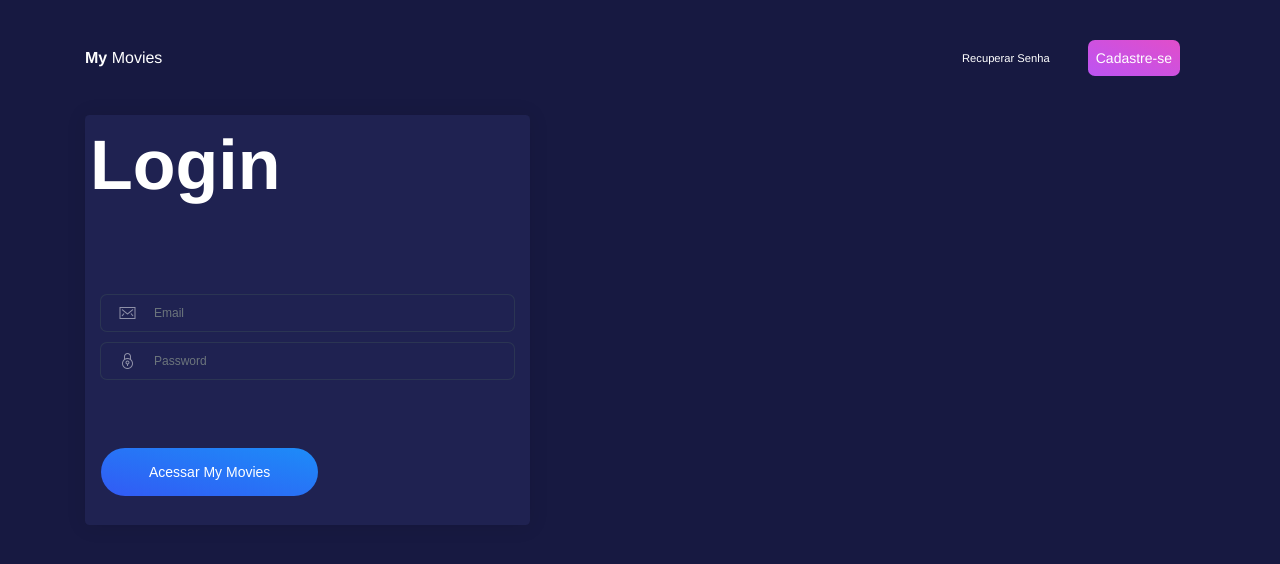
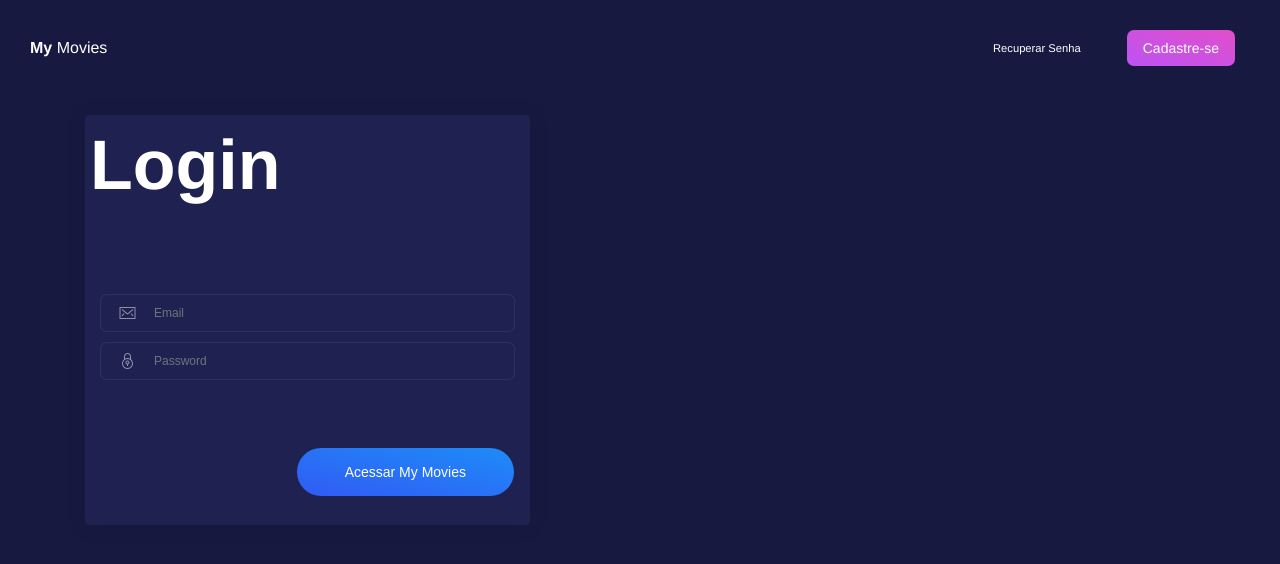
Before and after one commit to schirrel/my-movies, a Vue app in the folder app/: page /#/login in a window 1280 px wide. Shown: the top 564 px of the page. Built offline with nearby package versions, Linux system fonts and the light colour scheme; the HTML template or start-up script is replaced by a standard one; what vue-toast-notification would draw is missing.

Commit message:
fix navbar at login page

```diff
--- a/app/src/pages/Login.vue
+++ b/app/src/pages/Login.vue
@@ -2,11 +2,11 @@
   <div class="wrapper">
     <div class="page-header">
       <nav
-        class="navbar navbar-expand-lg fixed-top navbar-transparent"
+        class="navbar navbar-expand-sm fixed-top navbar-transparent"
         color-on-scroll="100"
       >
         <div class="container">
-          <div class="navbar-translate">
+          <div class="">
             <a
               class="navbar-brand"
               href="https://demos.creative-tim.com/blk-design-system/index.html"
@@ -82,7 +82,7 @@
                     />
                   </div>
                 </div>
-                <div class="card-footer">
+                <div class="card-footer text-right">
                   <button class="btn btn-info btn-round btn-lg">
                     Acessar My Movies
                   </button>
@@ -135,4 +135,10 @@ export default {
   padding-left: 10px;
   text-transform: capitalize !important;
 }
+.navbar > .container {
+  margin-top: 5px;
+  max-width: 100%;
+  margin-bottom: 5px;
+  margin-right: 0;
+}
 </style>
```
